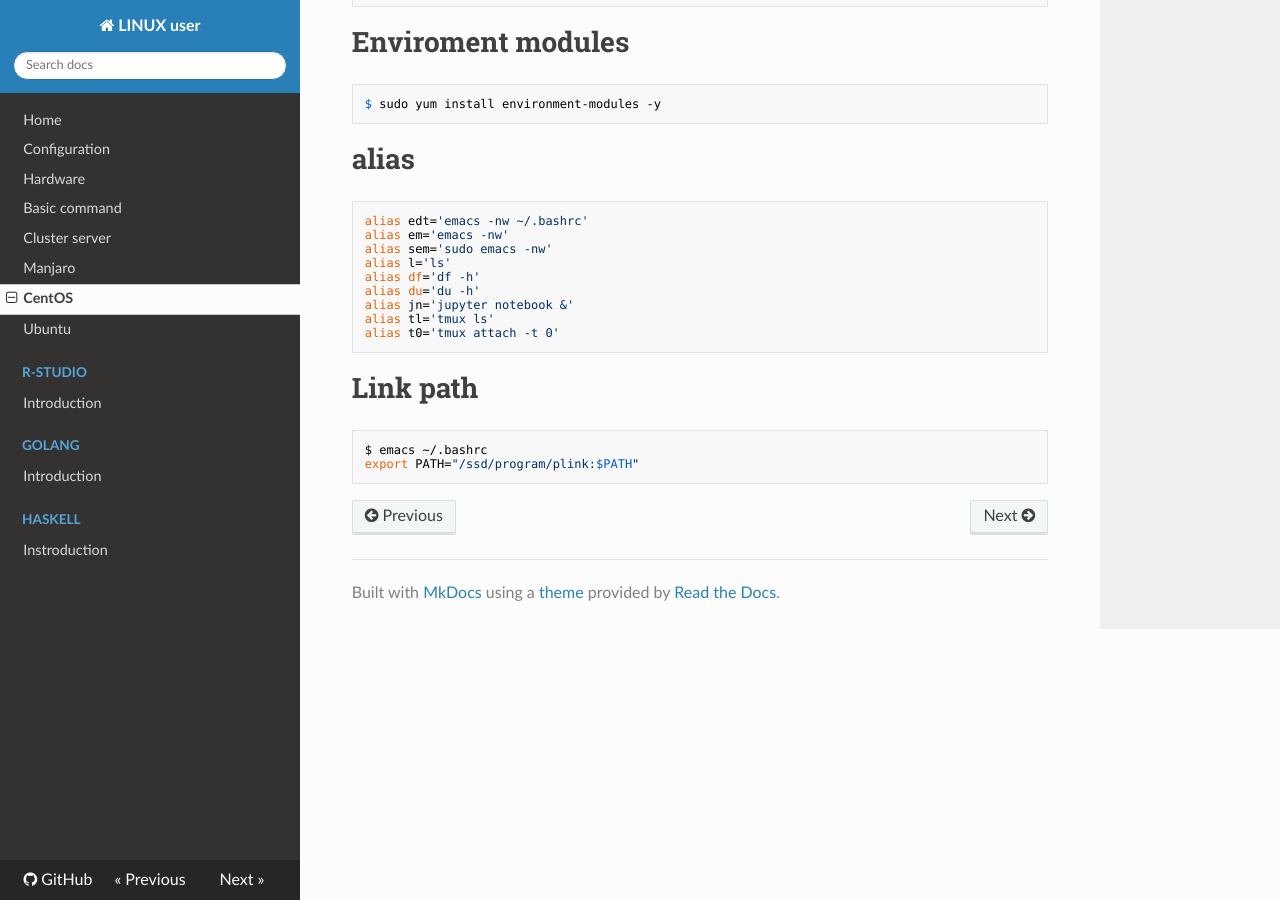
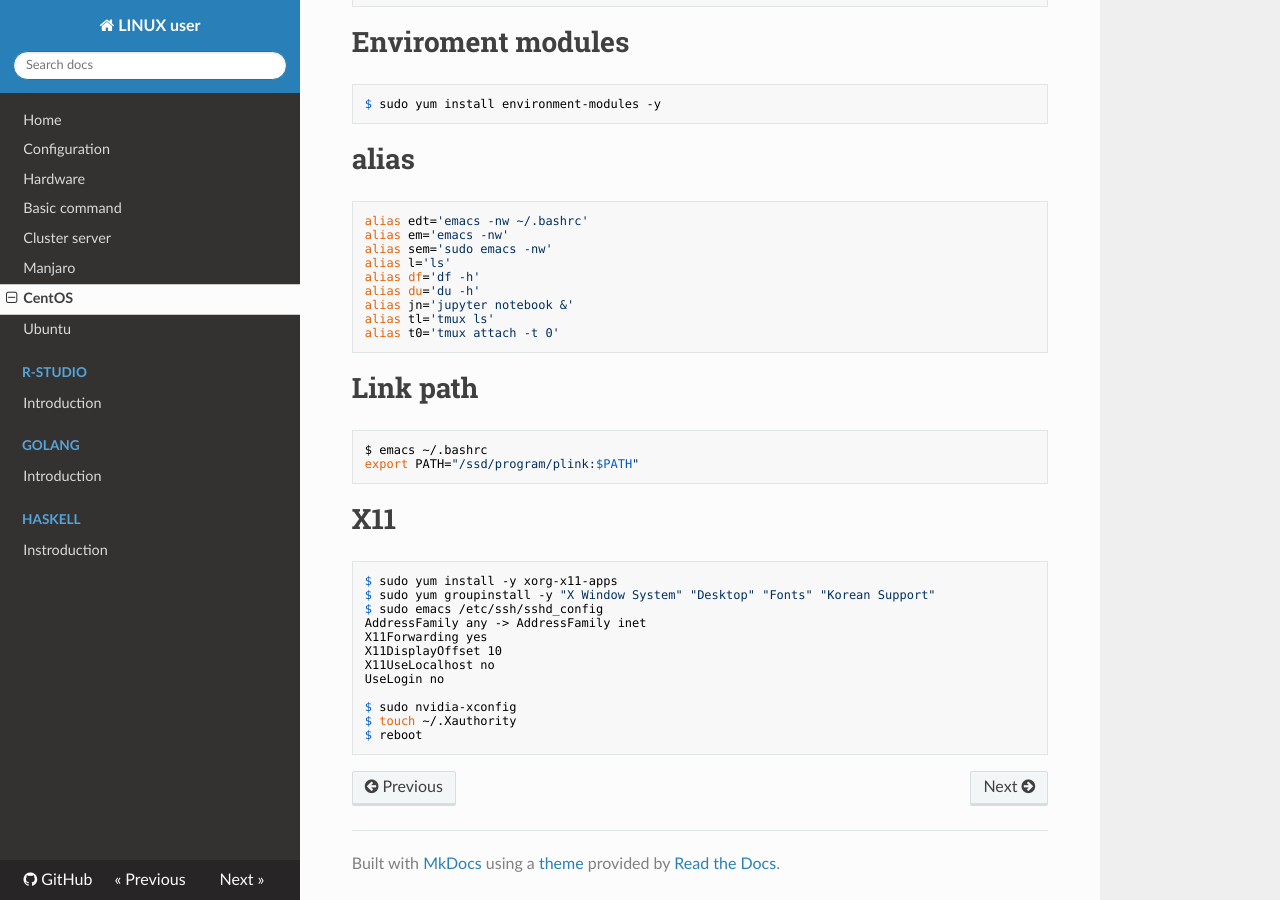
Before and after one commit to WonyoungCho/LINUX, an MkDocs documentation site: the page built from docs/centos_conf.md, in a window 1280 px wide and 900 px high, scrolled down 1275 px. Built offline with MkDocs 1.6.1, drawn with Linux system fonts in a browser that asks for light colours; nearby versions of some CDN libraries; old or Windows-style settings are respelled for this version of MkDocs.

Commit message:
Update centos_conf.md

````diff
--- a/docs/centos_conf.md
+++ b/docs/centos_conf.md
@@ -83,3 +83,19 @@ alias t0='tmux attach -t 0'
 $ emacs ~/.bashrc
 export PATH="/ssd/program/plink:$PATH"
 ```
+
+# X11
+```
+$ sudo yum install -y xorg-x11-apps
+$ sudo yum groupinstall -y "X Window System" "Desktop" "Fonts" "Korean Support"
+$ sudo emacs /etc/ssh/sshd_config
+AddressFamily any -> AddressFamily inet
+X11Forwarding yes
+X11DisplayOffset 10
+X11UseLocalhost no
+UseLogin no
+
+$ sudo nvidia-xconfig
+$ touch ~/.Xauthority
+$ reboot
+```
````
